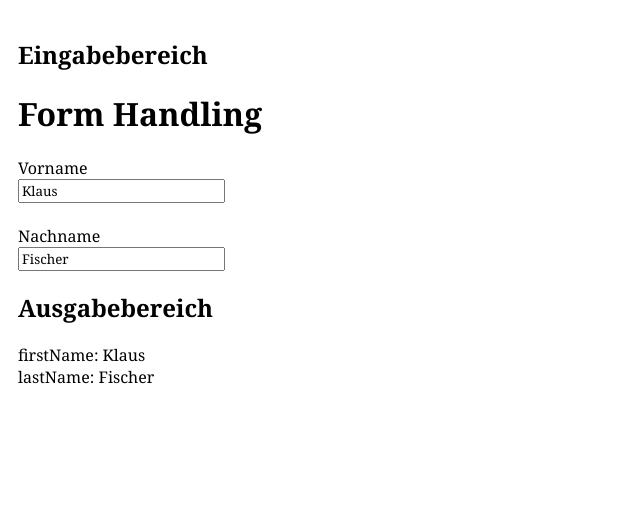
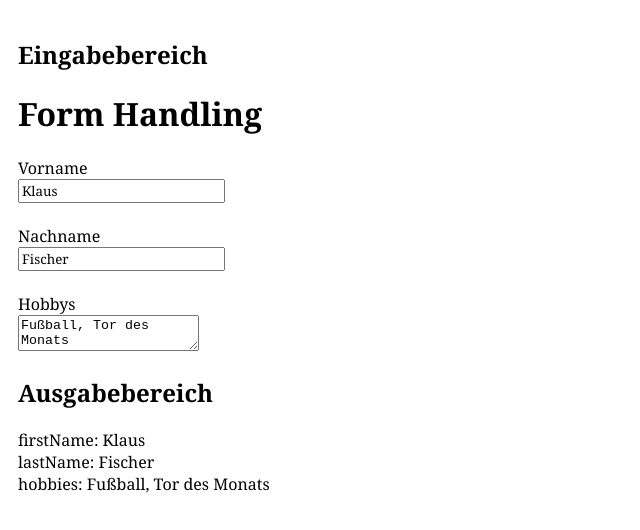
Before and after one commit to siggi-ai/Vue-Practice, a Vue app: page / in a window 1280 px wide. Shown: the top 530 px of the page, without its empty margins (0-640 px from the left). Built offline with nearby package versions, Linux system fonts and the light colour scheme.

Commit message:
hobbies added

```diff
--- a/src/App.vue
+++ b/src/App.vue
@@ -7,7 +7,7 @@
         <label class="label" for="firstName">
           <span class="label-text">Vorname</span>
         </label>
-        <br>
+        <br />
         <input
           type="text"
           id="firstname"
@@ -16,16 +16,29 @@
           class="input input-bordered"
         />
         <div>
-          <br>
+          <br />
           <label class="label" for="lastName">
             <span class="label-text">Nachname</span>
           </label>
-          <br>
+          <br />
           <input
             type="text"
             id="lastname"
             v-model="form.lastName"
             placeholder="Nachname"
+            class="input input-bordered"
+          />
+        </div>
+        <div>
+          <br />
+          <label class="label" for="hobbies">
+            <span class="label-text">Hobbys</span>
+          </label>
+          <br />
+          <textarea
+            id="hobbies"
+            v-model="form.hobbies"
+            placeholder="Deine Hobbys"
             class="input input-bordered"
           />
         </div>
@@ -48,7 +61,8 @@ export default {
       form: {
         firstName: "Klaus",
         lastName: "Fischer",
-      }
+        hobbies: "Fußball, Tor des Monats",
+      },
     };
   },
 };
@@ -61,6 +75,6 @@ export default {
 }
 
 input {
-  font-family: Georgia, 'Times New Roman', Times, serif;
+  font-family: Georgia, "Times New Roman", Times, serif;
 }
 </style>
```
